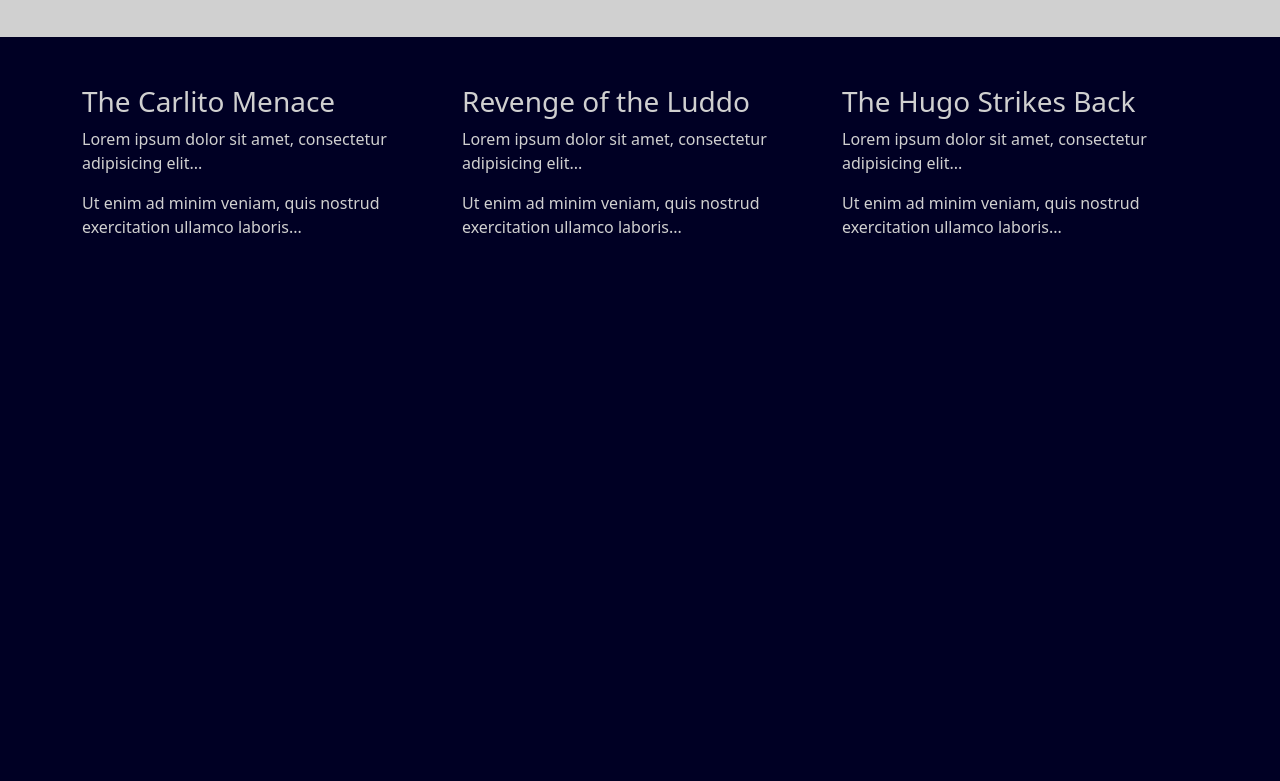
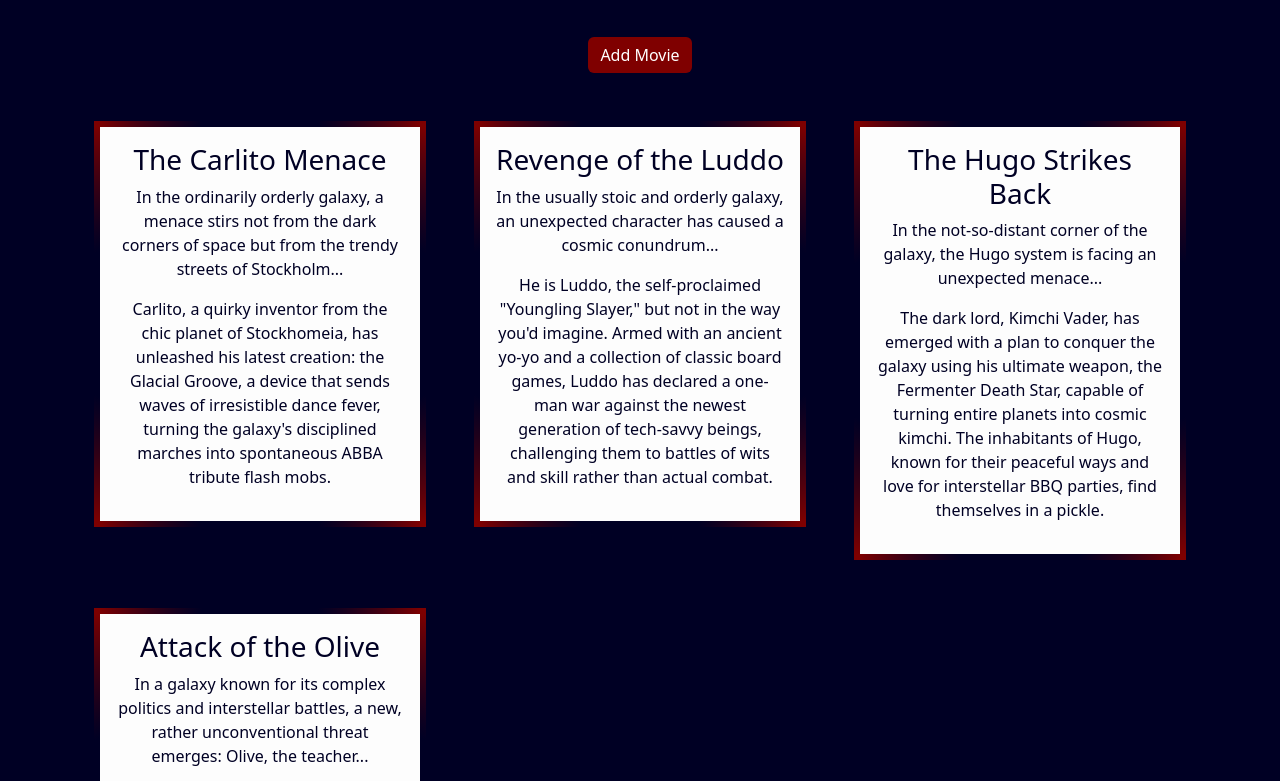
Before and after one commit to Zazixxs/gik339-02-projekt, a plain HTML site: page client/index.html in a window 1280 px wide. Shown: the part 115-896 px from the top of the page. Before the commit the page ends 800 px from the top, so only its background shows below. Drawn offline with nearby package versions, Linux system fonts and the light colour scheme.

Commit message:
Add Movie Feature

```diff
--- /dev/null
+++ b/client/css/form.css
@@ -0,0 +1,12 @@
+.form
+{
+    max-height: 0;
+    transition: max-height 0.5s ease-out;
+    overflow: hidden;
+}
+
+.form--active
+{
+    transition: max-height 0.5s ease-in;
+    max-height: 500px;
+}
--- a/client/css/general.css
+++ b/client/css/general.css
@@ -1,11 +1,17 @@
 body
 {
     background-color: rgb(0, 0, 36);
-    color: rgb(208, 208, 208);
+    color: rgb(0, 0, 36);
 }
 
 .header
 {
-    background-color: rgb(208, 208, 208);
-    color: rgb(0, 0, 36);
+    color: aliceblue;
+    background-color: rgb(0, 0, 36);
 }
+
+.btn-danger
+{
+    border: unset;
+    background-color: rgb(127, 0, 0);
+}
--- /dev/null
+++ b/client/css/list.css
@@ -0,0 +1,14 @@
+.list__item
+{
+    background-color: rgb(253, 253, 253);
+}
+
+.list_item--border
+{
+    text-align:center;
+    border-width: .4rem;
+    border-style: solid;
+    border-image: radial-gradient(rgb(0, 0, 36),rgb(0, 0, 36),rgb(0, 0, 36),rgb(0, 0, 36), rgb(127, 0, 0)) 1;
+    /*border-image: radial-gradient(rgb(0, 0, 36), rgb(127, 0, 0)) 1;*/
+    /*border-image: radial-gradient(rgb(0, 0, 192), rgb(0, 0, 104), rgb(0, 0, 36), rgb(50, 50, 0), rgb(212, 212, 0)) 1;*/
+}
--- a/client/index.html
+++ b/client/index.html
@@ -11,6 +11,8 @@
 
   <!-- CSS -->
   <link rel="stylesheet" href="./css/general.css">
+  <link rel="stylesheet" href="./css/list.css">
+  <link rel="stylesheet" href="./css/form.css">
   <link rel="stylesheet" href="./css/modal.css">
 
 </head>
@@ -20,25 +22,73 @@
   <h1>Star Boys Fanclub</h1>
 </div>
 
-<div class="container mt-5">
-  <div class="row list">
-    <div class="col-sm-4 list__item">
-      <h3>The Carlito Menace</h3>
-      <p>Lorem ipsum dolor sit amet, consectetur adipisicing elit...</p>
-      <p>Ut enim ad minim veniam, quis nostrud exercitation ullamco laboris...</p>
+<div class="container">
+    <div class="row d-flex justify-content-center">
+        <div class="d-flex justify-content-center">
+            <button id="addMovieButton" class="btn btn-danger">Add Movie</button>
+        </div>
+
+        <form id="addMovieForm" class="form col-lg-6">
+            <div class="form-group">
+            <label for="inputMovieName">Movie Name</label>
+            <input type="text" class="form-control" id="movieName" placeholder="Enter Movie Name">
+            </div>
+            <div class="form-group">
+            <label for="inputShortDescription">Short Description</label>
+            <textarea class="form-control" id="movieShortDescription" rows="2" placeholder="Enter Short Description"></textarea>
+            </div>
+            <div class="form-group">
+                <label for="inputLongDescription">Long Description</label>
+                <textarea class="form-control" id="movieLongDescription" rows="5" placeholder="Enter Long Description"></textarea>
+            </div>
+            <div class="d-flex justify-content-center">
+                <button type="submit" class="btn btn-danger mt-4">Submit</button>
+            </div>
+        </form>
     </div>
-    <div class="col-sm-4 list__item">
-      <h3>Revenge of the Luddo</h3>
-      <p>Lorem ipsum dolor sit amet, consectetur adipisicing elit...</p>
-      <p>Ut enim ad minim veniam, quis nostrud exercitation ullamco laboris...</p>
+</div>
+
+<div class="container px-4">
+  <div class="row mb-5 gx-5 list">
+    <div class="col-md-12 col-lg-6 col-xl-4 mt-5">
+        <div class="p-3 list__item list_item--border">
+            <h3>The Carlito Menace</h3>
+            <p>In the ordinarily orderly galaxy, a menace stirs not from the dark corners of space but from the trendy streets of Stockholm...</p>
+            <p>Carlito, a quirky inventor from the chic planet of Stockhomeia, has unleashed his latest creation:
+                the Glacial Groove, a device that sends waves of irresistible dance fever,
+                turning the galaxy's disciplined marches into spontaneous ABBA tribute flash mobs.</p>
+        </div>
     </div>
-    <div class="col-sm-4 list__item">
-      <h3>The Hugo Strikes Back</h3>
-      <p>Lorem ipsum dolor sit amet, consectetur adipisicing elit...</p>
-      <p>Ut enim ad minim veniam, quis nostrud exercitation ullamco laboris...</p>
+    <div class="col-md-12 col-lg-6 col-xl-4 mt-5">
+        <div class="p-3 list__item list_item--border">
+            <h3>Revenge of the Luddo</h3>
+            <p>In the usually stoic and orderly galaxy, an unexpected character has caused a cosmic conundrum...</p>
+            <p>He is Luddo, the self-proclaimed "Youngling Slayer," but not in the way you'd imagine.
+                Armed with an ancient yo-yo and a collection of classic board games, Luddo has declared a one-man war against the newest generation of tech-savvy beings,
+                challenging them to battles of wits and skill rather than actual combat.</p>
+        </div>
     </div>
-  </div>
+    <div class="col-md-12 col-lg-6 col-xl-4 mt-5">
+        <div class="p-3 list__item list_item--border">
+            <h3>The Hugo Strikes Back</h3>
+            <p>In the not-so-distant corner of the galaxy, the Hugo system is facing an unexpected menace...</p>
+            <p>The dark lord, Kimchi Vader, has emerged with a plan to conquer the galaxy using his ultimate weapon, the Fermenter Death Star, capable of turning entire planets into cosmic kimchi.
+                The inhabitants of Hugo, known for their peaceful ways and love for interstellar BBQ parties, find themselves in a pickle.</p>
+        </div>
+    </div>
+    <div class="col-md-12 col-lg-6 col-xl-4 mt-5">
+        <div class="p-3 list__item list_item--border">
+            <h3>Attack of the Olive</h3>
+            <p>In a galaxy known for its complex politics and interstellar battles, a new, rather unconventional threat emerges: Olive, the teacher...</p>
+            <p>Not just any teacher, but one whose methods are as unconventional as they are legendary.
+                Known across star systems for his unpredictable quizzes and penchant for pop-up history lessons,
+                Olive has decided it's high time the galaxy got educated, whether it wants to or not</p>
+        </div>
+    </div>
 </div>
+
+
+<script src="./script/script.js"></script>
 
 </body>
 </html>
--- a/client/script/script.js
+++ b/client/script/script.js
@@ -0,0 +1,7 @@
+let setActiveElement = document.getElementById("addMovieForm"),
+    btn = document.getElementById("addMovieButton");
+
+
+btn.addEventListener('click', () => {
+    setActiveElement.classList.toggle("form--active");
+})
```
